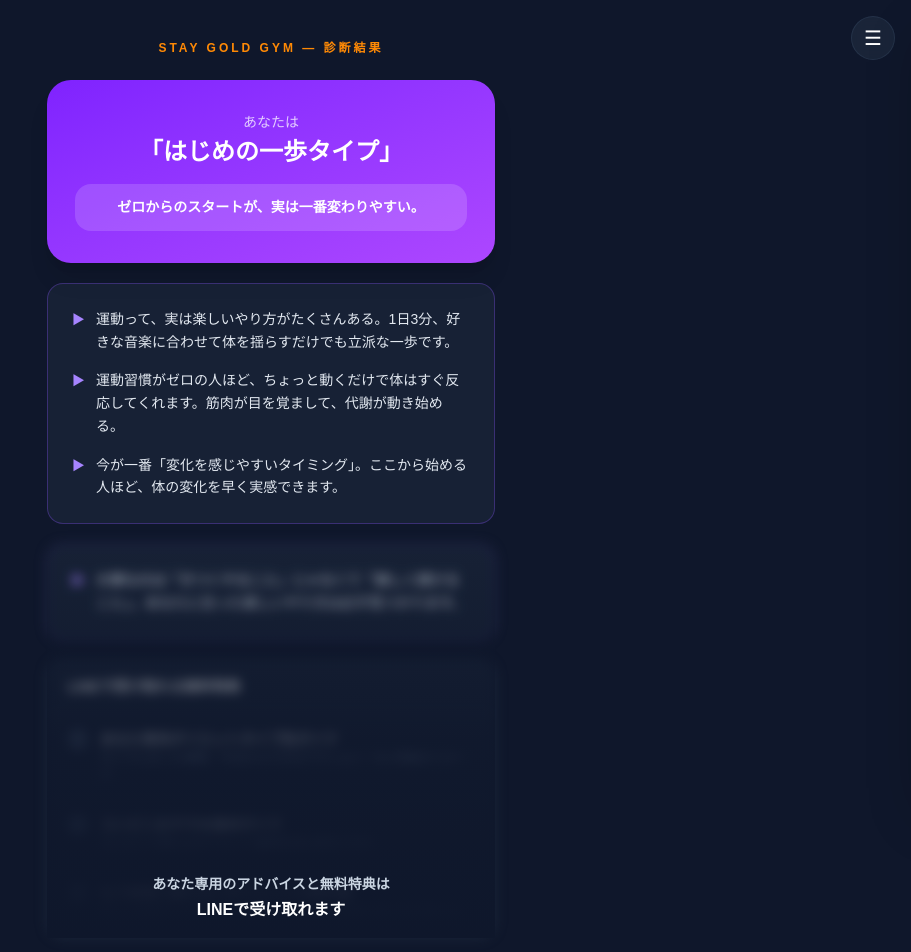
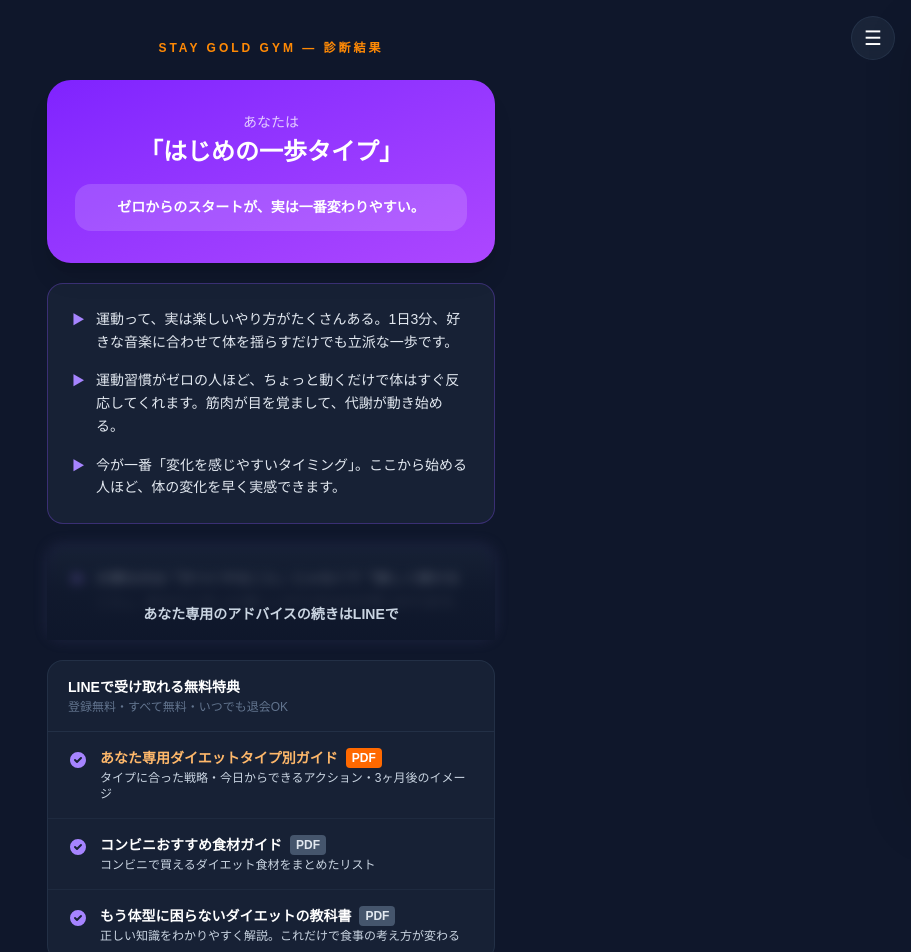
Before and after one commit to TomoRevo/pojipoji-bodymake, a Next.js app: page /pojipoji-bodymake/result/first_step in a window 1280 px wide. Shown: the top 952 px of the page, without its empty margins (369-1280 px from the left). Built offline with nearby package versions, Linux system fonts and the light colour scheme; no server answers.

Commit message:
特典一覧をぼかしの外に移動（クリア表示）

```diff
--- a/src/app/result/[type]/page.tsx
+++ b/src/app/result/[type]/page.tsx
@@ -110,7 +110,7 @@ export default async function ResultPage({ params }: Props) {
           ))}
         </div>
 
-        {/* ぼかしエリア：最後のbody + 特典 */}
+        {/* ぼかしエリア：最後のbody 1つだけ */}
         <div className="relative">
           <div className="blur-[6px] select-none pointer-events-none" aria-hidden="true">
             <div className={`bg-slate-800/60 border ${accent.border} rounded-2xl p-6 flex flex-col gap-4`}>
@@ -121,34 +121,54 @@ export default async function ResultPage({ params }: Props) {
                 </div>
               ))}
             </div>
-
-            <div className="mt-5 bg-slate-800/60 border border-slate-700/50 rounded-2xl overflow-hidden">
-              <div className="px-5 py-4 border-b border-slate-700/50">
-                <p className="text-white font-black text-sm">LINEで受け取れる無料特典</p>
-              </div>
-              {bonuses.map((b, i) => (
-                <div key={i} className="px-5 py-4 flex items-start gap-3 border-b border-slate-700/30">
-                  <div className="w-5 h-5 bg-slate-600 rounded-full shrink-0" />
-                  <div>
-                    <p className="font-bold text-sm text-white">{b.label}</p>
-                    <p className="text-slate-400 text-xs">{b.desc}</p>
-                  </div>
-                </div>
-              ))}
-            </div>
           </div>
 
           {/* グラデーションオーバーレイ */}
           <div className="absolute inset-0 bg-gradient-to-b from-slate-900/0 via-slate-900/80 to-slate-900 flex items-end justify-center pb-4">
             <div className="text-center px-4">
-              <p className="text-slate-300 text-sm font-bold mb-1">
-                あなた専用のアドバイスと無料特典は
-              </p>
-              <p className="text-white text-base font-black">
-                LINEで受け取れます
+              <p className="text-slate-300 text-sm font-bold">
+                あなた専用のアドバイスの続きはLINEで
               </p>
             </div>
           </div>
+        </div>
+
+        {/* 特典一覧（ぼかしなし・クリアに見せる） */}
+        <div className="bg-slate-800/60 border border-slate-700/50 rounded-2xl overflow-hidden">
+          <div className="px-5 py-4 border-b border-slate-700/50">
+            <p className="text-white font-black text-sm">
+              LINEで受け取れる無料特典
+            </p>
+            <p className="text-slate-500 text-xs mt-0.5">登録無料・すべて無料・いつでも退会OK</p>
+          </div>
+
+          {bonuses.map((b, i) => (
+            <div
+              key={i}
+              className={`px-5 py-4 flex items-start gap-3 ${
+                i < bonuses.length - 1 ? "border-b border-slate-700/30" : ""
+              }`}
+            >
+              <svg viewBox="0 0 20 20" fill="currentColor" className={`w-5 h-5 ${accent.text} shrink-0 mt-0.5`}>
+                <path fillRule="evenodd" d="M10 18a8 8 0 100-16 8 8 0 000 16zm3.707-9.293a1 1 0 00-1.414-1.414L9 10.586 7.707 9.293a1 1 0 00-1.414 1.414l2 2a1 1 0 001.414 0l4-4z" clipRule="evenodd" />
+              </svg>
+              <div className="flex-1">
+                <div className="flex items-center gap-2 mb-0.5 flex-wrap">
+                  <p className={`font-bold text-sm ${b.highlight ? "text-orange-300" : "text-white"}`}>
+                    {b.label}
+                  </p>
+                  <span className={`text-xs px-1.5 py-0.5 rounded font-bold ${
+                    b.highlight
+                      ? "bg-orange-500 text-white"
+                      : "bg-slate-600 text-slate-200"
+                  }`}>
+                    {b.tag}
+                  </span>
+                </div>
+                <p className="text-slate-300 text-xs">{b.desc}</p>
+              </div>
+            </div>
+          ))}
         </div>
 
         {/* エルメ流入ボタン */}
```
